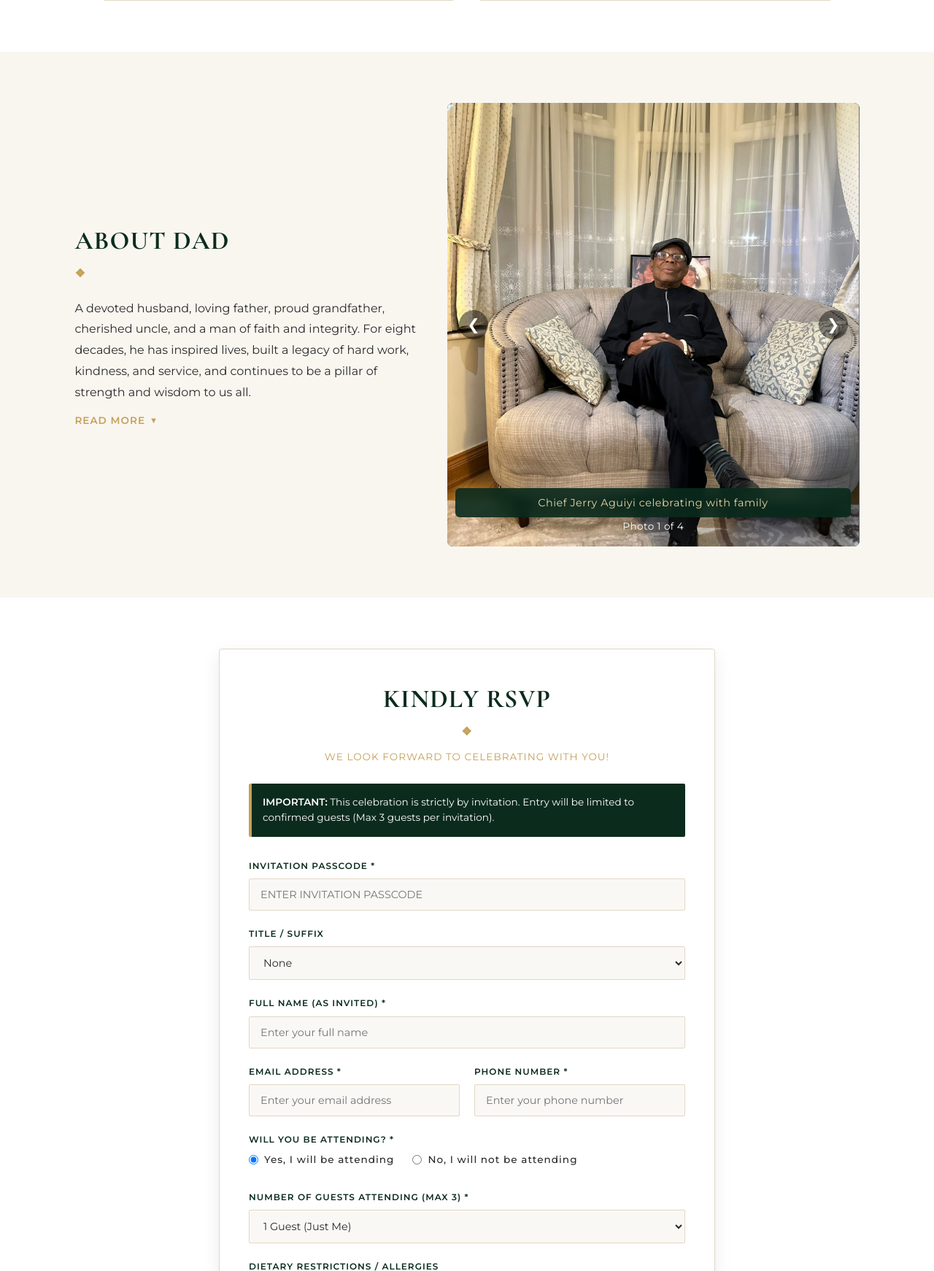
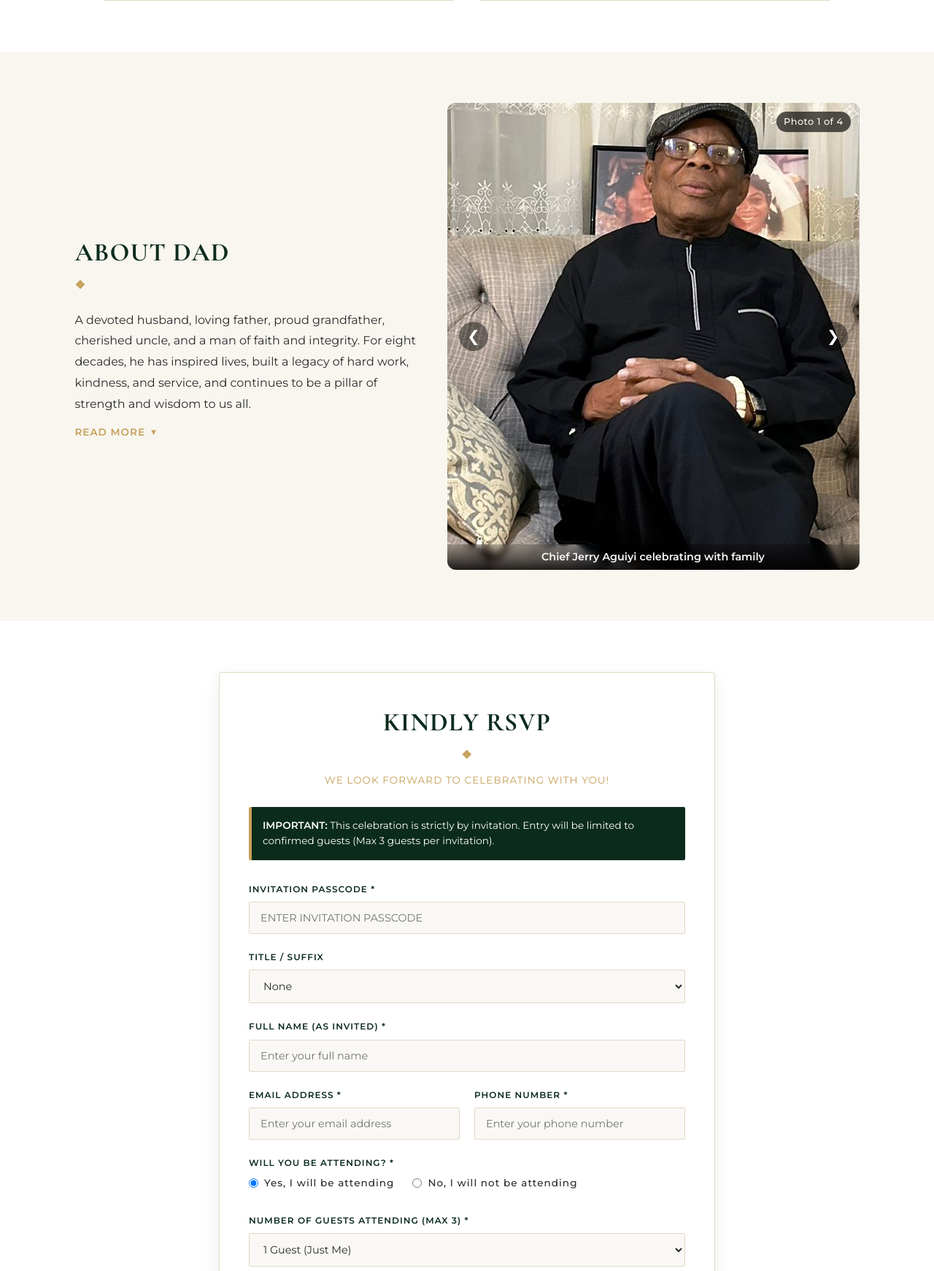
Before and after one commit to Gavin-Humphrey/event-invitation-platform, a Django app: page / in a window 1280 px wide. Shown: the part 2123-3865 px from the top of the page at 73% size. Run offline with Django 4.2, Linux system fonts and the light colour scheme; data comes from the database, SQL or seed files in the repository; data that the repository does not hold is empty.

Commit message:
Update static assets and layout fixes

```diff
--- a/event_invitations_app/forms.py
+++ b/event_invitations_app/forms.py
@@ -15,14 +15,17 @@ class RSVPUpdateForm(forms.ModelForm):
 class GalleryImageForm(forms.ModelForm):
     class Meta:
         model = GalleryImage
-        fields = ['image', 'description', 'category']
+        fields = ['image', 'description', 'category']  # Removed crop_position
         widgets = {
             'description': forms.Textarea(attrs={
                 'rows': 3,
-                'maxlength': '200',  # Client-side stop
+                'maxlength': '200',
                 'placeholder': 'Enter photo description (max 200 characters)...',
                 'class': 'form-control',
                 'id': 'gallery-description-input',
+            }),
+            'category': forms.Select(attrs={
+                'class': 'form-control eda-form-control',
             }),
         }
 
@@ -31,6 +34,7 @@ class GalleryImageForm(forms.ModelForm):
         if description and len(description) > 200:
             raise forms.ValidationError("Description cannot exceed 200 characters.")
         return description
+
 
 GUEST_CHOICES = (
     (1, '1 Guest (Just Me)'),
--- a/event_invitations_app/models.py
+++ b/event_invitations_app/models.py
@@ -1,5 +1,6 @@
 from django.core.validators import MaxValueValidator, MinValueValidator
 from django.db import models
+from cloudinary.utils import cloudinary_url
 
 
 
@@ -20,6 +21,39 @@ class Event(models.Model):
         return self.title
 
 
+# class GalleryImage(models.Model):
+#     CATEGORY_CHOICES = [
+#         ('about', 'About Dad'),
+#         ('memory', '80 Years'),
+#     ]
+
+#     event = models.ForeignKey(Event, related_name='gallery_images', on_delete=models.CASCADE)
+#     image = models.ImageField(upload_to='birthday_gallery/')
+#     description = models.CharField(max_length=200, blank=True, null=True, help_text="Image description (max 200 chars)")
+#     category = models.CharField(max_length=50, choices=CATEGORY_CHOICES, default='about')
+
+#     def __str__(self):
+#         return self.description or f"Gallery Image {self.pk}"
+
+#     @property
+#     def smart_url(self):
+#         """
+#         Generates a Cloudinary URL with smart face detection enabled.
+#         Crops dynamically around faces to fit a 4:5 frame without cutting off heads.
+#         """
+#         if self.image:
+#             url, _ = cloudinary_url(
+#                 self.image.name,
+#                 width=600,
+#                 height=750,
+#                 # crop="fill",
+#                 crop="pad",
+#                 background="auto:predominant", # <--- Fills letterbox with dark/matching color
+#                 secure=True
+#             )
+#             return url
+#         return ""
+
 class GalleryImage(models.Model):
     CATEGORY_CHOICES = [
         ('about', 'About Dad'),
@@ -29,10 +63,11 @@ class GalleryImage(models.Model):
     event = models.ForeignKey(Event, related_name='gallery_images', on_delete=models.CASCADE)
     image = models.ImageField(upload_to='birthday_gallery/')
     description = models.CharField(max_length=200, blank=True, null=True, help_text="Image description (max 200 chars)")
-    category = models.CharField(max_length=50, choices=CATEGORY_CHOICES)
+    category = models.CharField(max_length=50, choices=CATEGORY_CHOICES, default='about')
 
     def __str__(self):
         return self.description or f"Gallery Image {self.pk}"
+
 
 # from io import BytesIO
 
--- a/event_invitations_platform/settings.py
+++ b/event_invitations_platform/settings.py
@@ -33,10 +33,8 @@ BASE_DIR = Path(__file__).resolve().parent.parent
 SECRET_KEY = config("SECRET_KEY", default=get_random_secret_key())
 
 # SECURITY WARNING: don't run with debug turned on in production!
-# DEBUG = True
 
 DEBUG = config("DEBUG", default=False, cast=bool)
-
 
 ALLOWED_HOSTS = config(
     "ALLOWED_HOSTS",
--- a/static/css/style.css
+++ b/static/css/style.css
@@ -508,20 +508,19 @@ h1, h2, h3, h4, .serif-font {
     line-height: 1.8;
 }
 
-/* Main Gallery Frame */
 .about-gallery {
     position: relative;
     overflow: hidden;
     width: 100%;
-    height: 38rem;
-    border-radius: 8px;
-    background-color: var(--emerald, #0B2B1D);
+    max-width: 800px;
+    margin: 0 auto;
+    border-radius: 12px;
+    background: rgba(0, 0, 0, 0.7)
 }
 
 .about-slides {
     display: flex;
     width: 100%;
-    height: 100%;
     transition: transform 0.6s ease-in-out;
 }
 
@@ -530,39 +529,97 @@ h1, h2, h3, h4, .serif-font {
     flex: 0 0 100%;
     width: 100%;
     min-width: 100%;
-    height: 100%;
+    aspect-ratio: 4 / 5;
+    max-height: 80vh;
     box-sizing: border-box;
     overflow: hidden;
-}
-
-.about-slides .slide-card img {
+    display: flex;
+    align-items: center;
+    justify-content: center;
+    background: rgba(0, 0, 0, 0.7)
+}
+
+.about-slides .slide-card .slide-bg-blur {
+    position: absolute;
+    top: 0;
+    left: 0;
+    width: 100%;
+    height: 100%;
+    object-fit: contain;
+    filter: blur(20px) brightness(0.5);
+    transform: scale(1.1);
+    z-index: 1;
+}
+
+.about-slides .slide-card .slide-img-main {
+    position: relative;
+    z-index: 2;
     display: block;
-    width: 100% !important;
-    height: 100% !important;
-    max-width: none !important;
-    object-fit: cover;
-    object-position: center;
-    margin: 0;
-    padding: 0;
-    border: 0;
-}
-/* Floating description box elevated above dots */
-.slide-description {
+    min-width: 100%;
+    max-height: 100%;
+    width: auto;
+    height: auto;
+    object-fit: contain;
+}
+
+/* Caption Layer - Responsive & Screen-Aware */
+.about-slides .slide-card .slide-description {
     position: absolute;
-    bottom: 2.5rem;
-    left: 2%;
-    right: 2%;
-    background-color: rgba(11, 43, 29, 0.90);
-    color: var(--gold-light);
-    padding: 10px 16px;
-    font-size: 0.9rem;
-    letter-spacing: 0.5px;
-    line-height: 1.4;
+    bottom: 0;
+    left: 0;
+    right: 0;
+    z-index: 3;
+    background: linear-gradient(to bottom, rgba(0, 0, 0, 0.2) 0%, rgba(0, 0, 0, 0.85) 100%);
+    /* color: var(--gold); */
+    color: var(--bg-light);
+    padding: 8px 12px;
     text-align: center;
-    border-radius: 6px;
-    backdrop-filter: blur(4px); /* Glassy blur effect */
-    z-index: 3;
-    pointer-events: none; /* Allows clicks to pass through to images if needed */
+    backdrop-filter: blur(4px);
+    -webkit-backdrop-filter: blur(4px);
+
+    /* Enforce maximum height so it never overwhelms the card */
+    max-height: 28%;
+    overflow-y: auto; /* Adds subtle scrolling if text is very long */
+
+    /* Responsive font sizing */
+    font-size: clamp(0.75rem, 2.5vw, 0.9rem);
+    font-weight: bold;
+    line-height: 1.35;
+
+    /* Safari Layer Isolation */
+    -webkit-transform: translateZ(0);
+    transform: translateZ(0);
+}
+
+/* Custom minimal scrollbar for long captions on mobile */
+.about-slides .slide-card .slide-description::-webkit-scrollbar {
+    width: 3px;
+}
+.about-slides .slide-card .slide-description::-webkit-scrollbar-thumb {
+    background: rgba(212, 175, 55, 0.5);
+    border-radius: 4px;
+}
+
+.about-dots {
+    position: absolute;
+    top: 12px;
+    right: 12px;
+    z-index: 10;
+    pointer-events: none;
+}
+
+.about-photo-counter {
+    display: inline-block;
+    font-size: 0.8rem;
+    font-weight: 500;
+    /* color: var(--white, #ffffff); */
+    /* color: var(--gold); */
+    color: var(--bg-light);
+    letter-spacing: 0.04em;
+    padding: 4px 10px;
+    background-color: rgba(0, 0, 0, 0.65);
+    border-radius: 20px;
+    backdrop-filter: blur(4px);
 }
 
 /* Navigation Buttons */
@@ -594,18 +651,6 @@ h1, h2, h3, h4, .serif-font {
 .about-next:hover {
     background: var(--black-alpha-70, rgba(0, 0, 0, 0.70));
 }
-
-/* Dots */
-.about-dots {
-    position: absolute;
-    bottom: 1rem;
-    left: 50%;
-    transform: translateX(-50%);
-    display: flex;
-    gap: 0.5rem;
-    z-index: 2;
-}
-
 .about-dot {
     width: 0.5rem;
     height: 0.5rem;
@@ -620,18 +665,20 @@ h1, h2, h3, h4, .serif-font {
     transform: scale(1.25);
 } */
 
-.about-photo-counter {
+/* .about-photo-counter {
     display: inline-block;
     font-size: 0.85rem;
     color: var(--white);
     letter-spacing: 0.03em;
-}
+    padding: 2px;
+} */
 
 /* Responsive Fix */
 @media (max-width: 600px) {
   .about-container {
     grid-template-columns: 1fr;
   }
+
 }
 
 /* ==========================================================================
@@ -1502,6 +1549,12 @@ label {
         height: 0.4rem;
     }
 
+    .about-slides .slide-card .slide-description {
+        padding: 6px 10px;
+        max-height: 22%;
+        font-size: 0.75rem;
+    }
+
     .nav-rsvp-btn {
         font-size: 0.8rem;
         padding: 6px 12px;
--- a/templates/index.html
+++ b/templates/index.html
@@ -1,5 +1,6 @@
 {% extends "main.html" %}
 {% load static %}
+{% load cloudinary %}
 
 {% block content %}
 <!-- Hero Section -->
@@ -110,7 +111,7 @@
       </div>
 
     </div>
-</section>
+  </section>
 
   <!-- About Section -->
   <section id="about" class="section-padding bg-cream">
@@ -131,15 +132,24 @@
         </button>
       </div>
 
+      <!-- Admin control -->
       <div class="about-gallery">
         <div class="about-slides">
           {% if gallery_images.exists %}
             {% for item in gallery_images %}
               <div class="slide-card">
-                  <img src="{{ item.image.url }}" alt="{{ item.description|default:'Dad Photo' }}">
-                  {% if item.description %}
-                    <div class="slide-description">{{ item.description }}</div>
-                  {% endif %}
+                <!-- Blurred background layer (fills empty space smoothly) -->
+                <img src="{{ item.image.url }}" class="slide-bg-blur" aria-hidden="true">
+
+                <!-- Clear foreground image (100% uncropped view) -->
+                <img src="{{ item.image.url }}"
+                    alt="{{ item.description|default:'Dad Photo' }}"
+                    class="slide-img-main"
+                    loading="lazy">
+
+                {% if item.description %}
+                  <div class="slide-description">{{ item.description }}</div>
+                {% endif %}
               </div>
             {% endfor %}
           {% else %}
@@ -168,7 +178,7 @@
 
         <div class="about-dots">
           <span class="about-photo-counter">
-            Photo 1 of {% if gallery_images %}{{ gallery_images|length }}{% else %}4{% endif %}
+            Photo 1 of {% if gallery_images.exists %}{{ gallery_images|length }}{% else %}4{% endif %}
           </span>
         </div>
       </div>
```
Also changed, not shown: templates/dashboard.html (+38 -42 lines), templates/edit_gallery_image.html (+14 -0 lines), event_invitations_app/migrations/0007_galleryimage_crop_position_and_more.py (added), event_invitations_app/migrations/0008_galleryimage_fit_mode_and_more.py (added), event_invitations_app/migrations/0009_remove_galleryimage_crop_position_and_more.py (added).
